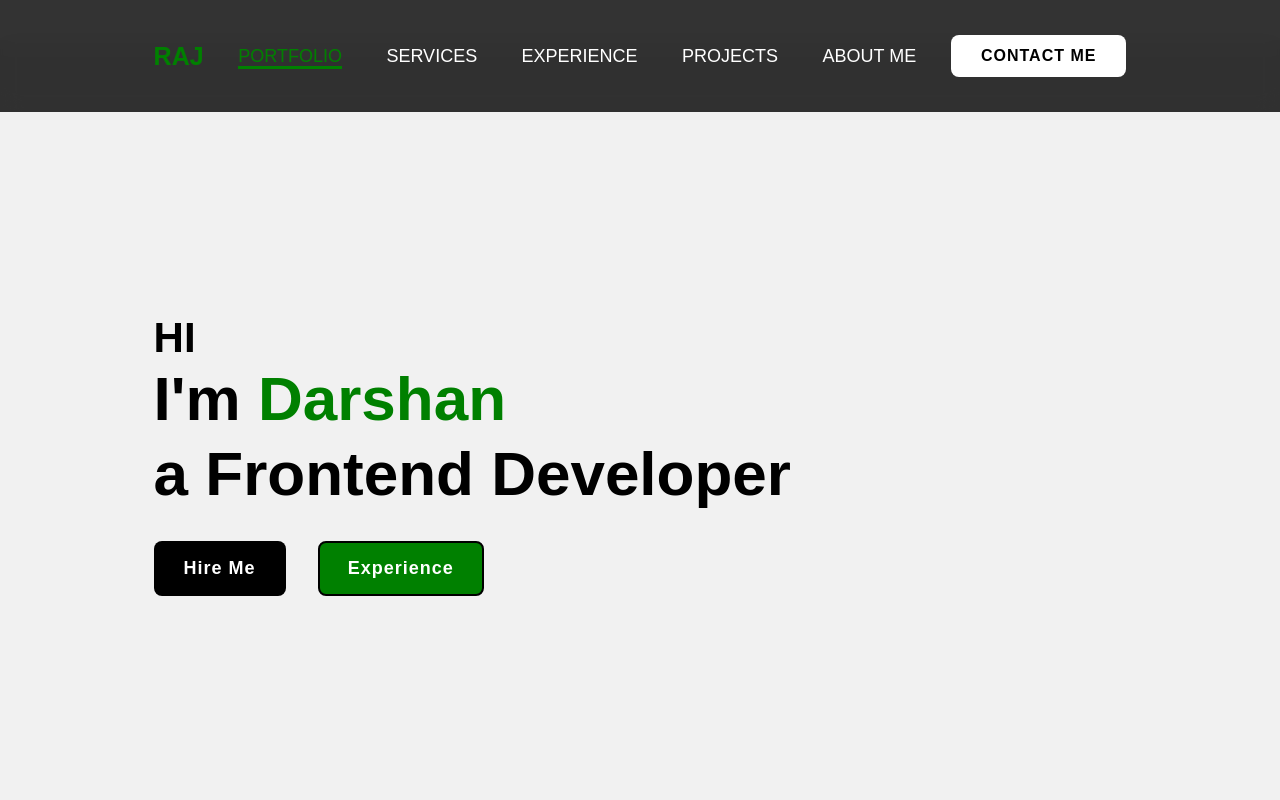
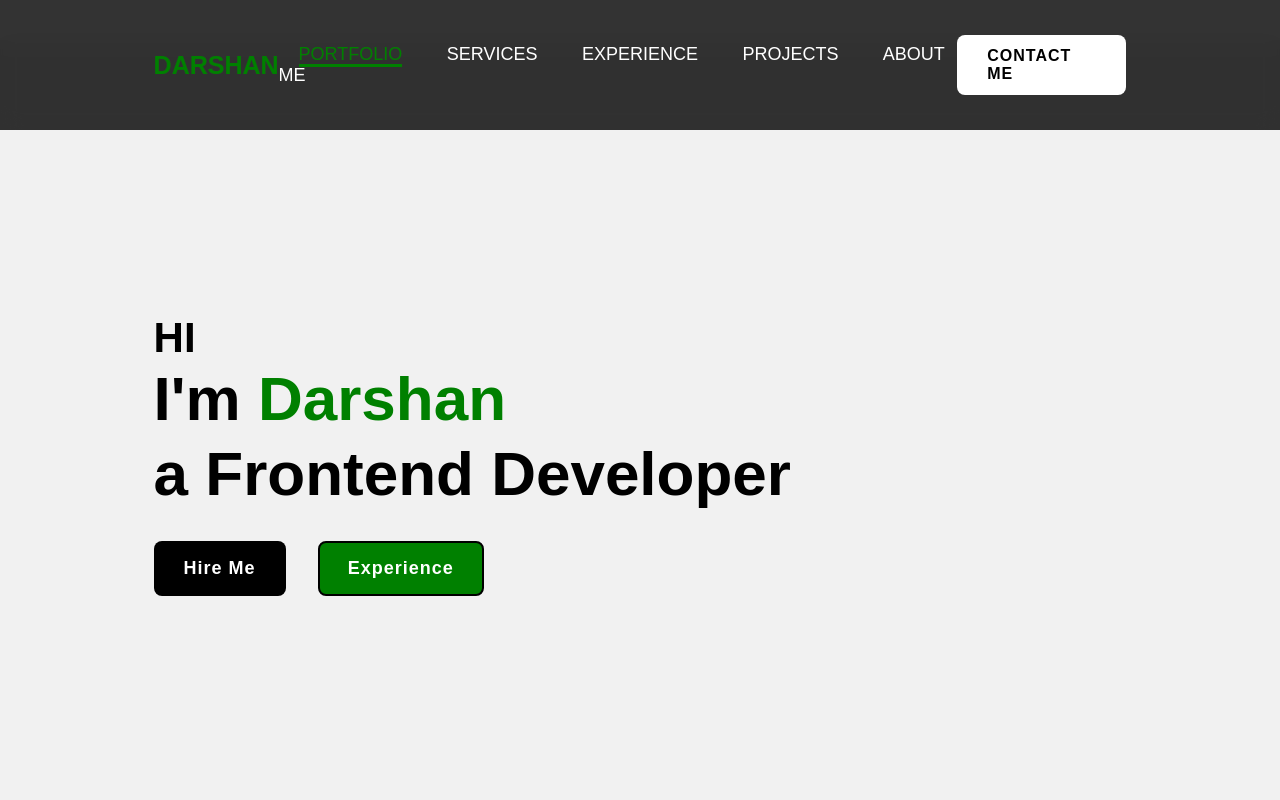
Before and after one commit to DARSHANMANSATAR/potfolio-project-, a plain HTML site: page portfolio.html in a window 1280 px wide. Shown: the top 800 px of the page. Drawn offline with nearby package versions, Linux system fonts and the light colour scheme.

Commit message:
Add files via upload

```diff
--- a/portfolio.html
+++ b/portfolio.html
@@ -9,7 +9,7 @@
 </head>
 <body>
     <header class="header">
-        <a href="#" class="logo"><span>RAJ</span></a>
+        <a href="#" class="logo"><span>DARSHAN</span></a>
 
         <nav class="navbar">
             <a href="#" class="active">PORTFOLIO</a>
```
